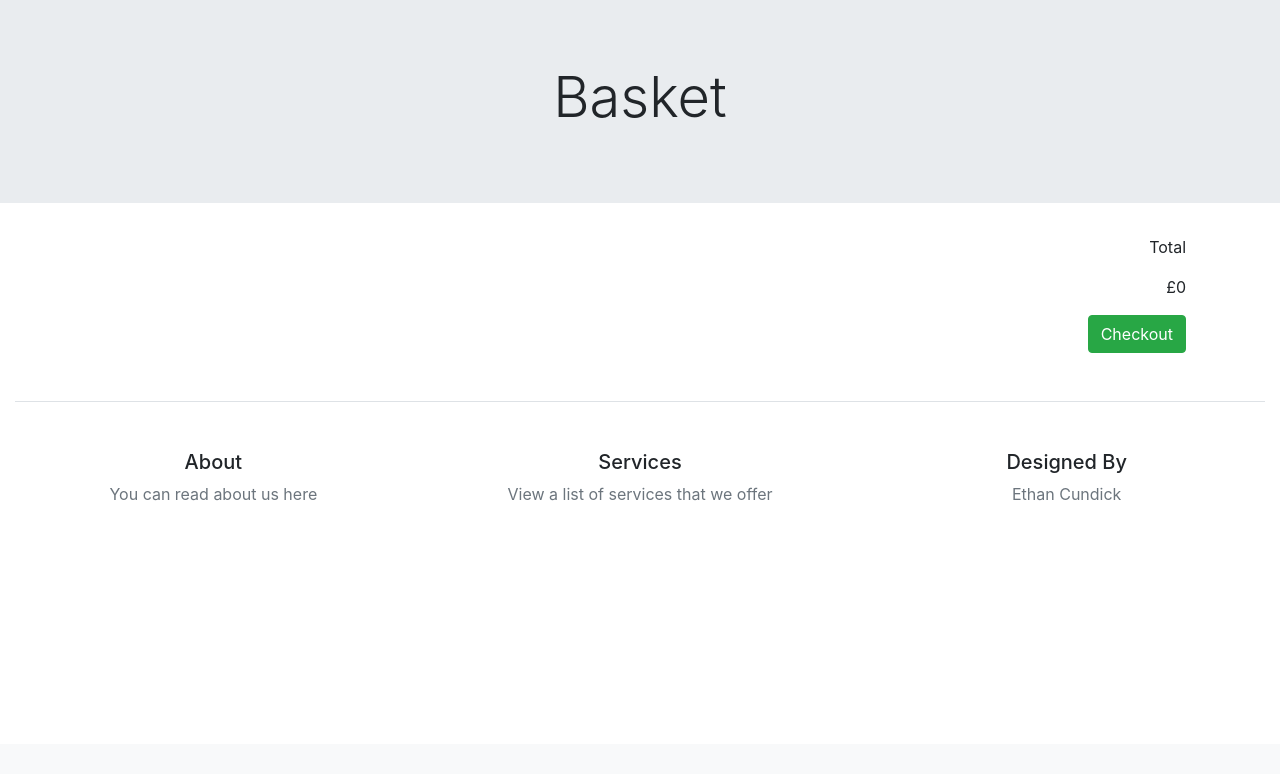
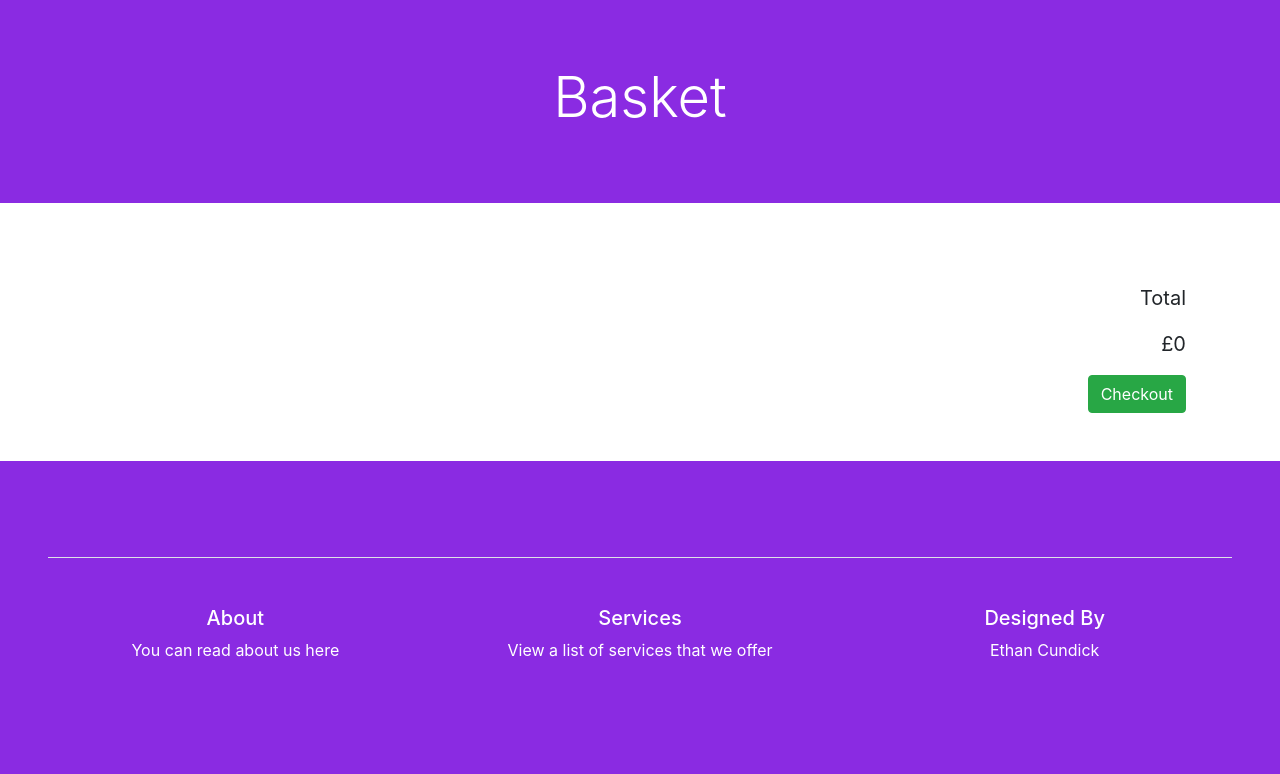
Before and after one commit to Code-Institute-Submissions/Freelance-Services, a Django app: a page that uses templates/base.html in a window 1280 px wide. Shown: the part 56-830 px from the top of the page. Before the commit the page ends 557 px from the top, so only its background shows below. Run offline with Django 3.2, Linux system fonts and the light colour scheme; some libraries are stand-ins or nearby versions.

Commit message:
Styling changes to Jumbotron

```diff
--- a/accounts/templates/accounts/edit_profile.html
+++ b/accounts/templates/accounts/edit_profile.html
@@ -3,7 +3,7 @@
 
 {% block content %}
 
-<div class="jumbotron jumbotron-fluid">
+<div class="jumbotron purple jumbotron-fluid">
     <div class="container">
         <h1 class="display-4 text-center">My Profile</h1>
     </div>
--- a/accounts/templates/accounts/login.html
+++ b/accounts/templates/accounts/login.html
@@ -2,7 +2,7 @@
 {% load bootstrap_tags %}
 
 {%block content%}
-<div class="jumbotron jumbotron-fluid">
+<div class="jumbotron purple jumbotron-fluid">
     <div class="container">
         <h1 class="display-4 text-center">Login</h1>
     </div>
--- a/accounts/templates/accounts/password_change.html
+++ b/accounts/templates/accounts/password_change.html
@@ -3,7 +3,7 @@
 
 {% block content %}
 
-<div class="container">
+<div class="container p-5">
     <form method="POST">
         {% csrf_token %}
         {{ form.email.errors }}
--- a/accounts/templates/accounts/password_reset.html
+++ b/accounts/templates/accounts/password_reset.html
@@ -3,7 +3,7 @@
 
 {% block content %}
 
-<div class="container">
+<div class="container p-5">
     <form method="POST">
         {% csrf_token %}
         {{ form.email.errors }}
--- a/accounts/templates/accounts/password_reset_complete.html
+++ b/accounts/templates/accounts/password_reset_complete.html
@@ -3,7 +3,7 @@
 
 {% block content %}
 
-<div class="container">
+<div class="container p-5">
    <h2>Password reset complete</h2>
    <p>Your password has been set. You may go ahead and log in now.</p>
    <a href="{% url 'login' %}">Login</a>
--- a/accounts/templates/accounts/password_reset_confirm.html
+++ b/accounts/templates/accounts/password_reset_confirm.html
@@ -3,7 +3,7 @@
 
 {% block content %}
 
-<div class="container">
+<div class="container p-5">
     <form method="POST">
         {% csrf_token %}
         {{ form.email.errors }}
--- a/accounts/templates/accounts/password_reset_done.html
+++ b/accounts/templates/accounts/password_reset_done.html
@@ -3,7 +3,7 @@
 
 {% block content %}
 
-<div class="container">
+<div class="container p-5">
     <p>Password reset sent
         We've emailed you instructions for setting your password, if an account exists with the email you entered. You
         should receive them shortly.
--- a/accounts/templates/accounts/register.html
+++ b/accounts/templates/accounts/register.html
@@ -2,7 +2,7 @@
 {% load bootstrap_tags %}
 
 {% block content %}
-<div class="jumbotron jumbotron-fluid">
+<div class="jumbotron purple jumbotron-fluid">
     <div class="container">
         <h1 class="display-4 text-center">Register</h1>
     </div>
--- a/basket/templates/basket/basket.html
+++ b/basket/templates/basket/basket.html
@@ -1,12 +1,12 @@
 {% extends 'base.html'%}
 
 {% block content %}
-<div class="jumbotron jumbotron-fluid">
+<div class="jumbotron purple jumbotron-fluid">
     <div class="container">
         <h1 class="display-4 text-center">Basket</h1>
     </div>
 </div>
-<div class="container">
+<div class="container pb-5">
     <ul class="list-unstyled">
         {% for item in basket_items %}
 
@@ -39,7 +39,7 @@
         {% endfor%}
     </ul>
 </div>
-<div class="container text-right pr-4">
+<div class="container text-right pr-4 pb-5">
     <p>Total</p>
     <p><span class=""></span>£{{ total }}</p>
     <a href="{%url 'checkout' %}" class="btn btn-success">Checkout</a>
--- a/checkout/templates/checkout/checkout.html
+++ b/checkout/templates/checkout/checkout.html
@@ -15,7 +15,7 @@
 
 
 {% block content %}
-<div class="jumbotron jumbotron-fluid">
+<div class="jumbotron purple jumbotron-fluid">
     <div class="container">
         <h1 class="display-4 text-center">Checkout</h1>
     </div>
--- a/services/templates/services/services.html
+++ b/services/templates/services/services.html
@@ -2,7 +2,7 @@
 
 {% block content %}
 
-<div class="jumbotron jumbotron-fluid">
+<div class="jumbotron purple jumbotron-fluid">
     <div class="container">
         <h1 class="display-4 text-center">Services and Pricing</h1>
     </div>
--- /dev/null
+++ b/static/css/styles.css
@@ -0,0 +1,25 @@
+.jumbortron {
+    background-color: blueviolet;
+}
+
+.skills {
+    background-color: rgba(133, 122, 145, 0.589);
+    color: white;
+    padding-top: 2%;
+    padding-bottom: 2%;
+}
+
+p {
+    font-size: 1.25rem;
+}
+
+.purple{
+    background-color: blueviolet;
+    color: white;
+}
+
+
+
+.white{
+    color: white;
+}
--- a/templates/base.html
+++ b/templates/base.html
@@ -10,6 +10,7 @@
     <!-- Bootstrap CSS -->
     <link rel="stylesheet" href="https://stackpath.bootstrapcdn.com/bootstrap/4.4.1/css/bootstrap.min.css"
         integrity="sha384-Vkoo8x4CGsO3+Hhxv8T/Q5PaXtkKtu6ug5TOeNV6gBiFeWPGFN9MuhOf23Q9Ifjh" crossorigin="anonymous">
+    <link rel="stylesheet" href="{% static 'css/styles.css' %}">
 
     <title>Freelancer Services</title>
 </head>
@@ -69,25 +70,26 @@
     {% block content %}
     {% endblock %}
 
-    <div class="container-fluid text-center">
-        <footer class="pt-4 my-md-5 pt-md-5 border-top">
+    <div class="container-fluid text-center purple p-5">
+        <footer class="pt-4 my-md-5 pt-md-5 border-top ">
             <div class="row">
                 <div class="col-6 col-md">
                     <h5>About</h5>
                     <ul class="list-unstyled text-small">
-                        <li><a class="text-muted" href="{% url 'index' %}">You can read about us here</a></li>
+                        <li><a class="white" href="{% url 'index' %}">You can read about us here</a></li>
                     </ul>
                 </div>
                 <div class="col-6 col-md">
                     <h5>Services</h5>
                     <ul class="list-unstyled text-small">
-                        <li><a class="text-muted" href="{% url 'services'%}">View a list of services that we offer</a></li>
+                        <li><a class="white" href="{% url 'services'%}">View a list of services that we offer</a>
+                        </li>
                     </ul>
                 </div>
                 <div class="col-6 col-md">
                     <h5>Designed By</h5>
                     <ul class="list-unstyled text-small">
-                        <li><a class="text-muted" href="https://www.ethancundick.com">Ethan Cundick</a></li>
+                        <li><a class="white" href="https://www.ethancundick.com">Ethan Cundick</a></li>
                     </ul>
                 </div>
 
```
Also changed, not shown: home/templates/home/index.html (+25 -4 lines).
